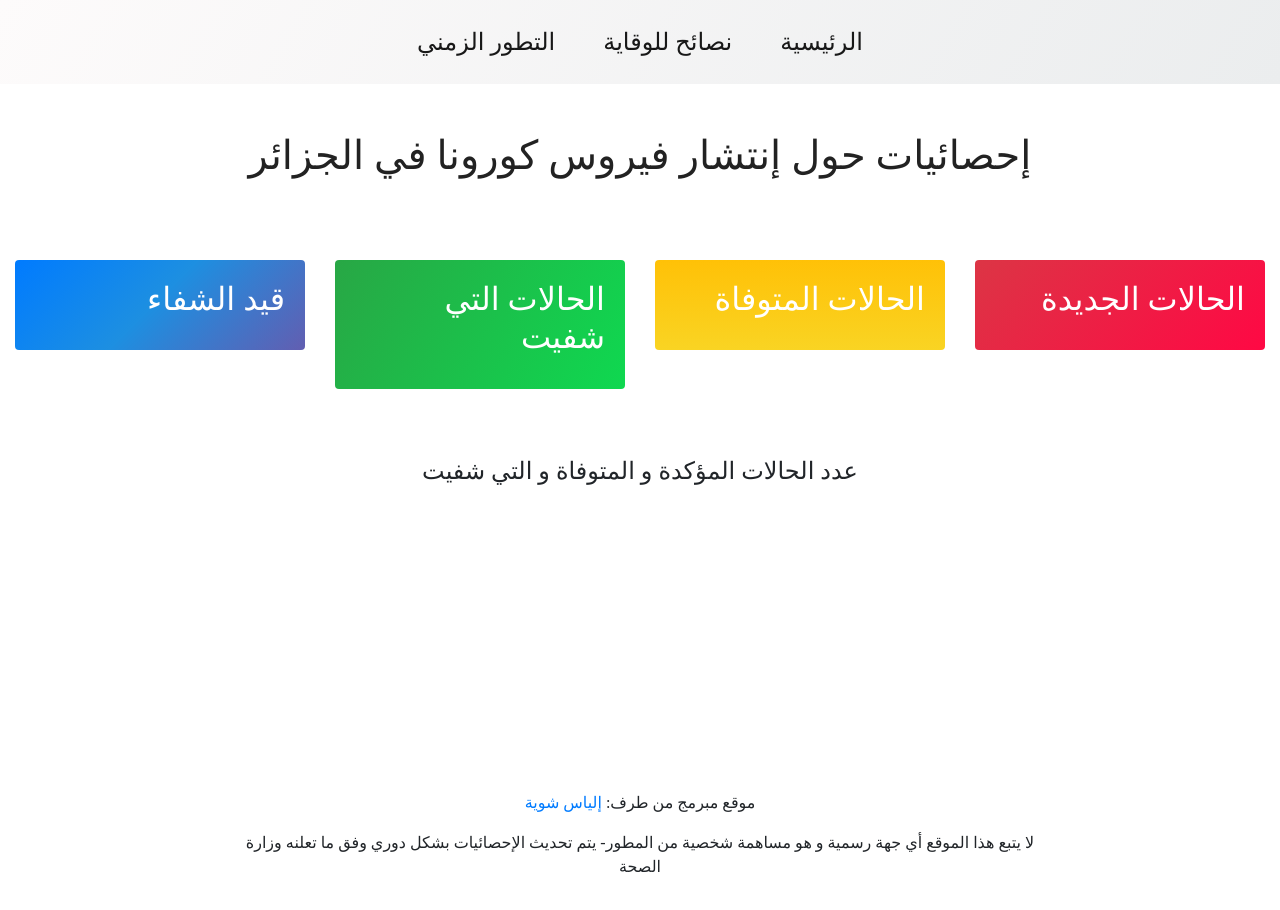
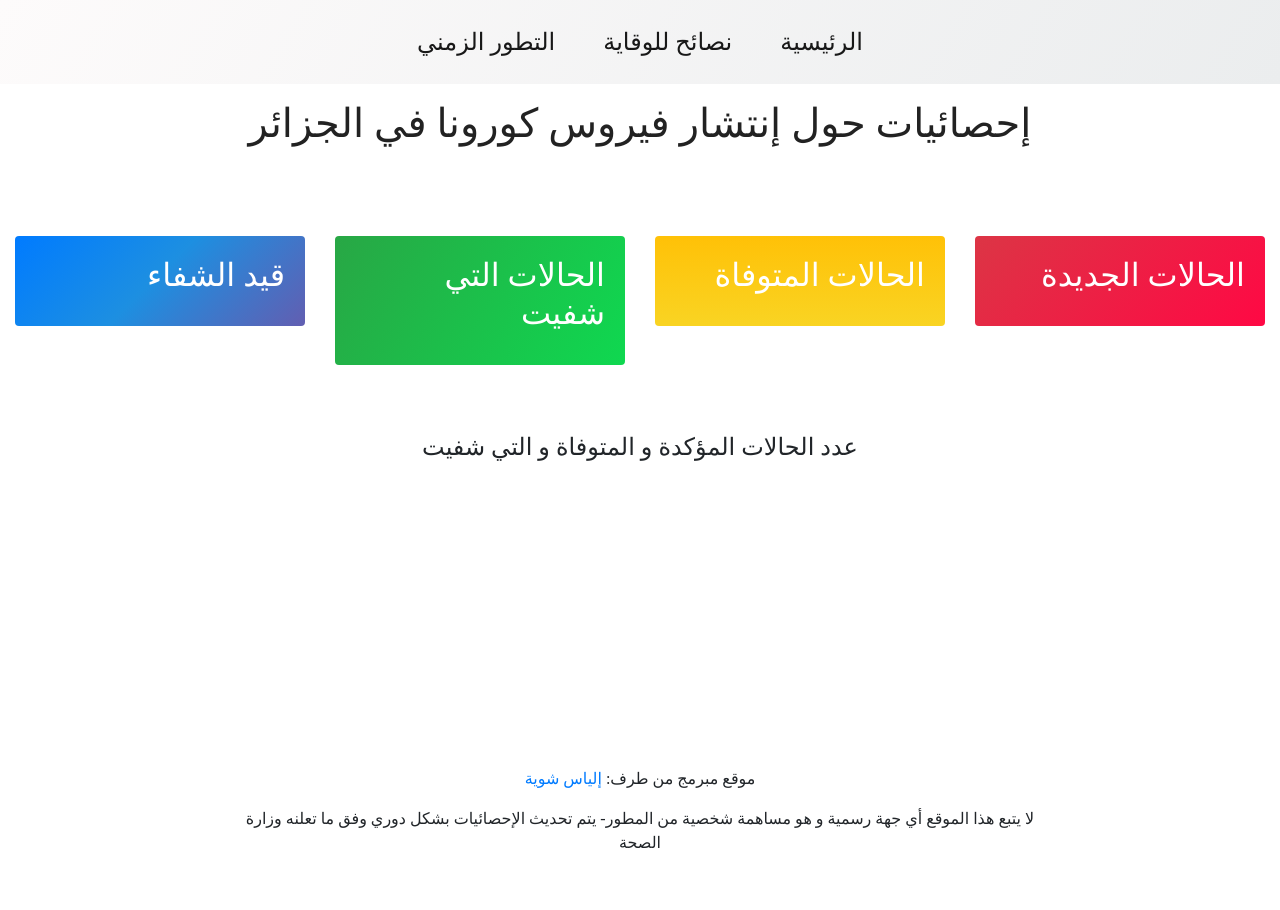
Before and after one commit to celyes/corona-src, a website built with webpack: page index.html in a window 1280 px wide. Built offline with nearby package versions, Linux system fonts and the light colour scheme; no server answers; a web font is replaced by a local one.

Commit message:
fix UI issue

```diff
--- a/index.html
+++ b/index.html
@@ -44,9 +44,9 @@
         </div>
       </nav>
 
-    <div class="container-fluid text-right pt-4">
+    <div class="container-fluid text-right pt-2">
       <div class="row">
-        <div class="col-12 text-center pt-4">
+        <div class="col-12 text-center py-2">
           <h1 class="title">إحصائيات حول إنتشار فيروس كورونا في الجزائر</h1>
         </div>
       </div>
```
